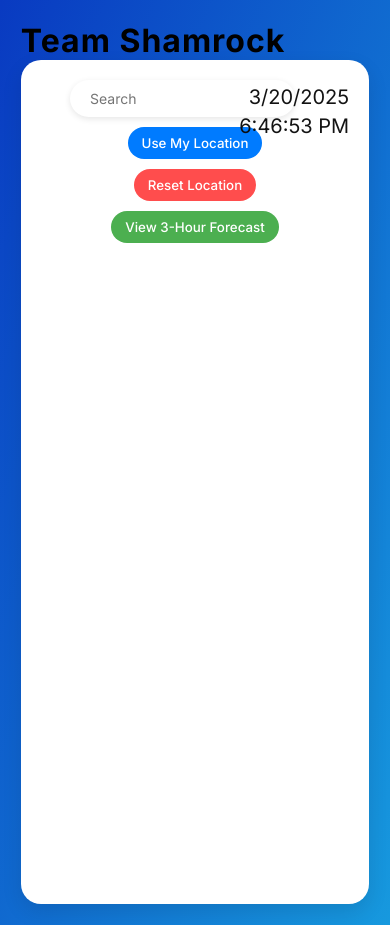
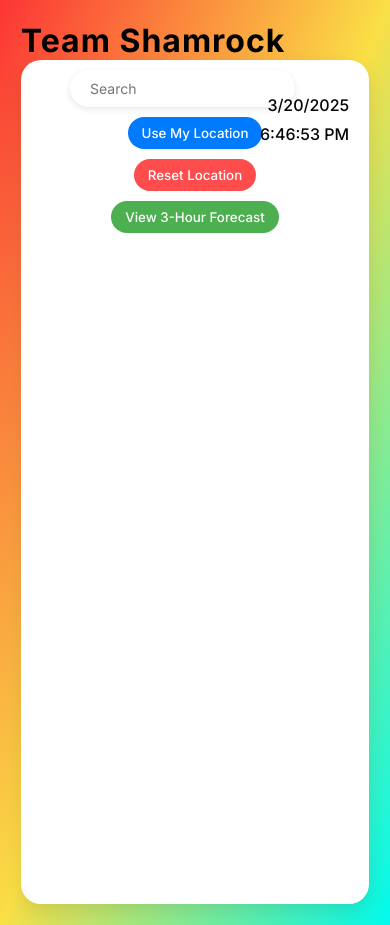
Before and after one commit to ZXarus/weatherapp, a React (Vite) app: page / in a window 390 px wide. Built offline with nearby package versions, Linux system fonts and the light colour scheme.

Commit message:
clean up

```diff
--- a/src/components/Weather.css
+++ b/src/components/Weather.css
@@ -1,17 +1,19 @@
+/* ---------------- Base Layout ---------------- */
 .weather {
   min-height: 100vh;
-    width: 100%; /* Ensure full width */
-    max-width: 100%; /* Prevent overflow */
+  width: 100%;
+  max-width: 100%;
   padding: 20px;
-    transition: background-color 0.5s ease;
   display: flex;
   flex-direction: column;
   align-items: center;
   background-color: #111;
-    overflow-x: hidden; /* Prevent horizontal overflow */
+  transition: background-color 0.5s ease;
+  overflow-x: hidden;
+  position: relative;
 }
 
-  /* Ensure the search box input takes full width on mobile */
+/* ---------------- Search Box ---------------- */
 .search-b0x input {
   padding: 10px 20px;
   font-size: 16px;
@@ -23,16 +25,17 @@
   box-shadow: 0 2px 6px rgba(0, 0, 0, 0.1);
 }
 
+/* ---------------- Weather Info ---------------- */
 .weather-data {
   display: flex;
+  flex-wrap: wrap;
+  justify-content: center;
   margin-top: 20px;
   background-color: rgba(255, 255, 255, 0.1);
   padding: 20px;
   border-radius: 20px;
   backdrop-filter: blur(10px);
   box-shadow: 0 0 10px rgba(255, 255, 255, 0.2);
-    flex-wrap: wrap;
-    justify-content: center;
 }
 
 .left-column {
@@ -90,6 +93,7 @@
   color: #ddd;
 }
 
+/* ---------------- Forecast Section ---------------- */
 .forecast-wrapper {
   margin-top: 30px;
   width: 100%;
@@ -109,7 +113,12 @@
   gap: 10px;
   padding-bottom: 10px;
   scroll-snap-type: x mandatory;
-    max-width: 100%; /* Prevent overflow */
+  max-width: 100%;
+  justify-content: center; /* ✅ Center on desktop */
+}
+
+.forecast-scroll::-webkit-scrollbar {
+  display: none;
 }
 
 .forecast-card {
@@ -121,6 +130,7 @@
   color: white;
   scroll-snap-align: start;
   backdrop-filter: blur(6px);
+  flex-shrink: 0;
 }
 
 .forecast-card img {
@@ -129,7 +139,83 @@
   margin: 8px 0;
 }
 
-  /* Media Query for smaller screens */
+/* ---------------- Hourly Forecast Popup ---------------- */
+.hourly-popup {
+  position: fixed;
+  top: 0;
+  left: 0;
+  width: 100%;
+  height: 100%;
+  background-color: rgba(0, 0, 0, 0.6);
+  display: flex;
+  justify-content: center;
+  align-items: center;
+}
+
+.popup-content {
+  background-color: #fff;
+  padding: 20px;
+  border-radius: 10px;
+  width: 80%;
+  max-width: 600px;
+  text-align: center;
+}
+
+.hourly-forecast {
+  display: flex;
+  flex-wrap: wrap;
+  justify-content: center;
+  margin-top: 20px;
+}
+
+.hourly-card {
+  padding: 10px;
+  margin: 10px;
+}
+
+.hourly-card img {
+  width: 50px;
+  height: 50px;
+}
+
+.hourly-popup button {
+  z-index: 1;
+  position: absolute;
+  bottom: 10px;
+  left: 50%;
+  transform: translateX(-50%);
+}
+
+@media (min-width: 1024px) {
+  .hourly-popup button {
+    position: relative;
+    bottom: auto;
+    left: auto;
+    transform: none;
+    padding: 8px 14px;
+  }
+}
+
+/* ---------------- Date & Time ---------------- */
+.date-time-container {
+  position: absolute;
+  top: 20px;
+  right: 20px;
+  display: flex;
+  flex-direction: column;
+  align-items: flex-end;
+  font-size: 20px;
+  font-weight: 500;
+  color: rgb(5, 5, 5);
+  gap: 10px;
+  margin-top: 10px;
+}
+
+.date, .time {
+  margin-top: 5px;
+}
+
+/* ---------------- Responsive Styles ---------------- */
 @media (max-width: 600px) {
   .weather-data {
     flex-direction: column;
@@ -148,15 +234,32 @@
   .forecast-card {
     min-width: 90px;
   }
+
+  .hourly-forecast {
+    flex-direction: column;
+    align-items: center;
   }
 
-  @media screen and (max-width: 480px) {
+  .hourly-card {
+    margin: 5px;
+  }
+
+  .hourly-popup button {
+    padding: 15px 30px;
+    font-size: 18px;
+  }
+
+  .date-time-container {
+    flex-direction: column;
+    font-size: 16px;
+    gap: 4px;
+    margin-bottom: 10px;
+  }
+}
+
+@media (max-width: 480px) {
   .weather {
     padding: 10px;
-      background-color: #111; /* Ensure background fills the entire screen */
-      min-height: 100vh;
-      width: 100%;
-      max-width: 100%;
   }
 
   .search-b0x input {
@@ -169,10 +272,6 @@
 
   .description {
     font-size: 14px;
-    }
-
-    .forecast {
-      gap: 10px;
   }
 
   .forecast-day {
@@ -196,115 +295,3 @@
     margin-bottom: 10px;
   }
 }
-  .hourly-popup {
-    position: fixed;
-    top: 0;
-    left: 0;
-    width: 100%;
-    height: 100%;
-    background-color: rgba(0, 0, 0, 0.6);
-    display: flex;
-    justify-content: center;
-    align-items: center;
-  }
-
-  .popup-content {
-    background-color: #fff;
-    padding: 20px;
-    border-radius: 10px;
-    width: 80%;
-    max-width: 600px;
-    text-align: center;
-  }
-
-  .hourly-forecast {
-    display: flex;
-    justify-content: space-around;
-    margin-top: 20px;
-  }
-
-  .hourly-card {
-    padding: 10px;
-  }
-
-  .hourly-card img {
-    width: 50px;
-    height: 50px;
-  }
-  /* Add this to your existing CSS */
-
-.hourly-forecast {
-  display: flex;
-  flex-wrap: wrap;
-  justify-content: center;
-  margin-top: 20px;
-}
-
-.hourly-card {
-  padding: 10px;
-  margin: 10px;
-}
-
-@media (max-width: 600px) {
-  .hourly-forecast {
-    flex-direction: column;
-    align-items: center;
-  }
-
-  .hourly-card {
-    margin: 5px;
-  }
-}
-.hourly-popup button {
-  z-index: 1;
-}
-.hourly-popup button {
-  position: absolute;
-  bottom: 10px;
-  left: 50%;
-  transform: translateX(-50%);
-}
-@media (max-width: 600px) {
-  .hourly-popup button {
-    padding: 15px 30px;
-    font-size: 18px;
-  }
-}
-@media (min-width: 1024px) {
-  .hourly-popup button {
-    position: relative; /* or absolute, depending on your layout */
-    bottom: auto;
-    left: auto;
-    transform: none;
-    padding: 8px 14px; /* adjust padding for larger screens */
-  }
-}
-.weather {
-  min-height: 100vh;
-  width: 100%; /* Ensure full width */
-  max-width: 100%; /* Prevent overflow */
-  padding: 20px;
-  transition: background-color 0.5s ease;
-  display: flex;
-  flex-direction: column;
-  align-items: center;
-  background-color: #111;
-  overflow-x: hidden; /* Prevent horizontal overflow */
-  position: relative; /* This is important for positioning the date-time container */
-}
-
-.date-time-container {
-  position: absolute; /* Absolute positioning */
-  top: 20px; /* Adjust the distance from the top */
-  right: 20px; /* Adjust the distance from the right */
-  display: flex;
-  flex-direction: column; /* Stack the date and time in separate lines */
-  justify-content: center;
-  align-items: flex-end; /* Align items to the right */
-  color: rgba(10, 10, 10, 0.966);
-  font-size: 20px; /* Adjust the font size as needed */
-}
-
-.date, .time {
-  margin-top: 5px; /* Add space between the date and time */
-}
--- a/src/components/Weather.jsx
+++ b/src/components/Weather.jsx
@@ -52,15 +52,12 @@ function Weather() {
   ];
 
   const changeBackground = (temp, isNight) => {
-    const color = temp < 10
-      ? isNight ? "#0D47A1" : "#4FC3F7"
-      : temp < 20
-      ? isNight ? "#1E88E5" : "#64B5F6"
-      : temp < 30
-      ? isNight ? "#388E3C" : "#81C784"
-      : temp < 40
-      ? isNight ? "#ff8a00" : "#ffac00"
-      : isNight ? "#ff4200" : "#ff0032";
+    let color;
+    if (temp < 10) color = isNight ? "#0D47A1" : "#4FC3F7";
+    else if (temp < 20) color = isNight ? "#1E88E5" : "#64B5F6";
+    else if (temp < 30) color = isNight ? "#388E3C" : "#81C784";
+    else if (temp < 40) color = isNight ? "#ff8a00" : "#ffac00";
+    else color = isNight ? "#ff4200" : "#ff0032";
 
     setBgColor(color);
   };
@@ -104,11 +101,10 @@ function Weather() {
     localStorage.setItem('recentSearches', JSON.stringify(updated));
   };
 
-  const fetchWeatherByCoords = async (lat, lon) => {
+  const fetchWeather = async (url) => {
     setLoading(true);
     try {
-      const weatherUrl = `https://api.openweathermap.org/data/2.5/weather?lat=${lat}&lon=${lon}&units=metric&appid=${import.meta.env.VITE_APP_ID}`;
-      const response = await fetch(weatherUrl);
+      const response = await fetch(url);
       const data = await response.json();
       if (!response.ok) return alert(data.message || "Location data not found.");
 
@@ -125,20 +121,17 @@ function Weather() {
 
       changeBackground(data.main.temp, isNight);
 
-      const forecastUrl = `https://api.openweathermap.org/data/2.5/forecast?lat=${lat}&lon=${lon}&units=metric&appid=${import.meta.env.VITE_APP_ID}`;
+      const forecastUrl = `https://api.openweathermap.org/data/2.5/forecast?q=${encodeURIComponent(data.name)}&units=metric&appid=${import.meta.env.VITE_APP_ID}`;
       const forecastRes = await fetch(forecastUrl);
       const forecastJson = await forecastRes.json();
       if (forecastRes.ok) {
         const dailyForecasts = forecastJson.list.filter(item => item.dt_txt.includes("12:00:00")).slice(0, 5);
         setForecastData(dailyForecasts);
-        const hourlyForecasts = forecastJson.list.slice(0, 8); // 8 * 3 hours = 24 hours
+        const hourlyForecasts = forecastJson.list.slice(0, 8);
         setHourlyForecastData(hourlyForecasts);
-
-      const randomIndex = Math.floor(Math.random() * quotes.length);
-      setQuote(quotes[randomIndex]);
       }
     } catch (error) {
-      console.error("Error fetching weather by coords", error);
+      console.error("Error fetching weather", error);
     } finally {
       setLoading(false);
     }
@@ -146,52 +139,15 @@ function Weather() {
 
   const search = async (city) => {
     if (!city.trim()) return;
-    setLoading(true);
-    try {
-      const url = `https://api.openweathermap.org/data/2.5/weather?q=${encodeURIComponent(city)}&units=metric&appid=${import.meta.env.VITE_APP_ID}`;
-      const response = await fetch(url);
-      const data = await response.json();
-      if (!response.ok) return;
+    const url = `https://api.openweathermap.org/data/2.5/weather?q=${encodeURIComponent(city)}&units=metric&appid=${import.meta.env.VITE_APP_ID}`;
+    fetchWeather(url);
+  };
 
-      const isNight = data.weather[0]?.icon?.includes('n');
-      const defaultIcon = isNight ? clear_night_icon : clear_icon;
-      const icon = allIcons[data.weather[0]?.icon] || defaultIcon;
+  const fetchWeatherByCoords = async (lat, lon) => {
+    const weatherUrl = `https://api.openweathermap.org/data/2.5/weather?lat=${lat}&lon=${lon}&units=metric&appid=${import.meta.env.VITE_APP_ID}`;
+    fetchWeather(weatherUrl);
+  };
 
-      setWeatherData({
-        humidity: data.main.humidity,
-        windSpeed: data.wind.speed,
-        temperature: Math.floor(data.main.temp),
-        location: data.name,
-        icon,
-      });
-
-      changeBackground(data.main.temp, isNight);
-      saveToRecentSearches(data.name);
-
-      if (data.coord?.lat && data.coord?.lon) {
-        document.cookie = `lat=${data.coord.lat}; path=/; max-age=86400`;
-        document.cookie = `lon=${data.coord.lon}; path=/; max-age=86400`;
-      }
-
-      const randomIndex = Math.floor(Math.random() * quotes.length);
-      setQuote(quotes[randomIndex]);
-
-      const forecastUrl = `https://api.openweathermap.org/data/2.5/forecast?q=${encodeURIComponent(city)}&units=metric&appid=${import.meta.env.VITE_APP_ID}`;
-  const forecastRes = await fetch(forecastUrl);
-  const forecastJson = await forecastRes.json();
-  if (forecastRes.ok) {
-    const dailyForecasts = forecastJson.list.filter(item => item.dt_txt.includes("12:00:00")).slice(0, 5);
-    setForecastData(dailyForecasts);
-    const hourlyForecasts = forecastJson.list.slice(0, 8);
-    setHourlyForecastData(hourlyForecasts);
-  }
-    } catch (error) {
-      console.error("Error in fetching data");
-      setWeatherData(null);
-    } finally {
-      setLoading(false);
-    }
-  };
 
   useEffect(() => {
     const handler = setTimeout(() => {
@@ -226,10 +182,7 @@ function Weather() {
 
   return (
     <motion.div className='weather' style={{ backgroundColor: bgColor, alignItems: 'center' }} initial={{ opacity: 0 }} animate={{ opacity: 1 }} transition={{ duration: 0.6 }}>
-      <div className="date-time-container">
-      <span className="date">{new Date().toLocaleDateString()}</span>
-      <span className="time">{new Date().toLocaleTimeString()}</span>
-      </div>
+
       <motion.div className='search-b0x' initial={{ y: -20, opacity: 0 }} animate={{ y: 0, opacity: 1 }} transition={{ delay: 0.3 }}>
         <input
           ref={inputRef}
@@ -243,7 +196,10 @@ function Weather() {
           onKeyDown={(e) => e.key === 'Enter' && setDebouncedSearch(searchInput)}
         />
       </motion.div>
-
+      <div className="date-time-container">
+      <span className="date">{new Date().toLocaleDateString()}</span>
+      <span className="time">{new Date().toLocaleTimeString()}</span>
+      </div>
       <motion.button
         style={{ marginTop: '10px', padding: '8px 14px', backgroundColor: '#007bff', color: 'white', border: 'none', borderRadius: '20px', cursor: 'pointer', fontWeight: 500 }}
         onClick={getWeatherByLocation}
--- a/src/index.css
+++ b/src/index.css
@@ -10,7 +10,7 @@
 .app {
   min-height: 100vh;
   display: grid;
-  background: linear-gradient(to bottom right, rgb(9, 58, 193), #1799de);
+  background: linear-gradient(to bottom right, rgb(252, 53, 53), rgb(250, 223, 70), rgb(1, 250, 237));
   padding: calc(20px + 2vw);
 }
 
```
Lines whose indentation alone changed are shown as unchanged.
